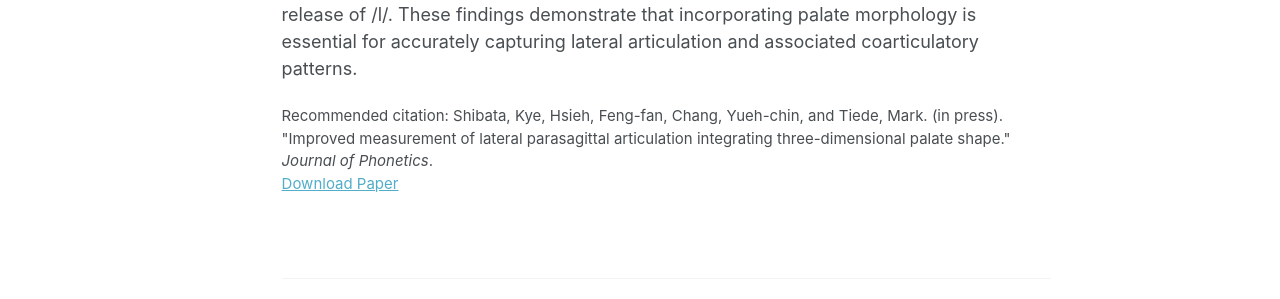
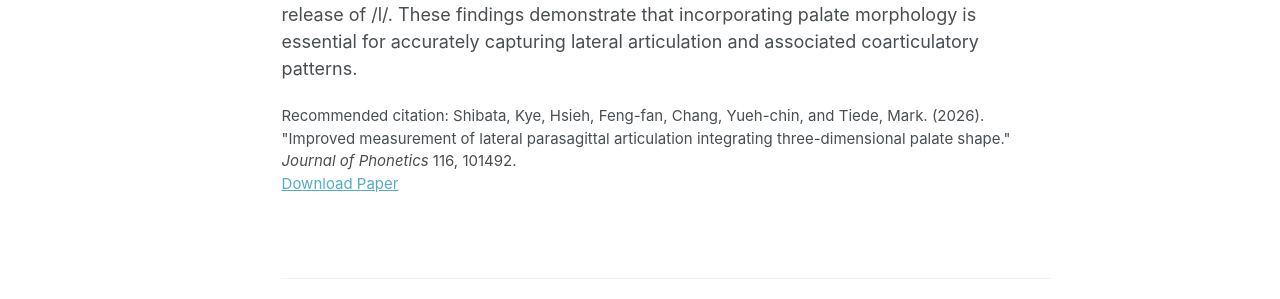
Before and after one commit to xpsh/xpsh.github.io, a Jekyll site: the page built from _publications/2026-03-04-jphon-lateral-3d-palate.md, in a window 1280 px wide and 1318 px high. Shown: the part 601-900 px from the top of the window. Built offline with Jekyll 4.4.1, drawn with Linux system fonts in a browser that asks for light colours; some web fonts are replaced; a script bundle is joined from its source files by our own code; library files that are not in the unit come from our copies.

Commit message:
Update citation with publication details

```diff
--- a/_publications/2026-03-04-jphon-lateral-3d-palate.md
+++ b/_publications/2026-03-04-jphon-lateral-3d-palate.md
@@ -8,7 +8,7 @@ date: 2026-05-01
 venue: 'Journal of Phonetics'
 status: 'published'
 paperurl: https://doi.org/10.1016/j.wocn.2026.101492
-citation: 'Shibata, Kye, Hsieh, Feng-fan, Chang, Yueh-chin, and Tiede, Mark. (in press). &quot;Improved measurement of lateral parasagittal articulation integrating three-dimensional palate shape.&quot; <i>Journal of Phonetics</i>.'
+citation: 'Shibata, Kye, Hsieh, Feng-fan, Chang, Yueh-chin, and Tiede, Mark. (2026). &quot;Improved measurement of lateral parasagittal articulation integrating three-dimensional palate shape.&quot; <i>Journal of Phonetics</i> 116, 101492.'
 ---
 Abstract:
 This study uses electromagnetic articulography to examine the articulation of three coronal sounds in Taiwanese Mandarin: /l/, /t/, and /n/. Two methods are employed to analyze their lateral kinematics. The first compares the positions of parasagittal sensors with those of midsagittal sensors, quantifying lateralization based on their relative positions, with laterals expected to be produced with lowered sides of the tongue. The second compares the positions of the parasagittal sensors against the position of an estimated three-dimensional palate surface model of the speaker. Results from the first method indicated that lateral consonants do not necessarily involve lowering of the sides of the tongue relative to the midsagittal position. Results from the second method indicated that a significantly larger opening is measured between the parasagittal sensors and the palate for the lateral /l/ when compared to /t/ and /n/. Together, the results indicate that including the position of the palate is critical when quantifying lateralization. Coarticulatory effects of the following vowel were also more clearly interpreted from the second method, with the high-front vowel /i/ triggering lateral tongue bracing prior to the release of /l/. These findings demonstrate that incorporating palate morphology is essential for accurately capturing lateral articulation and associated coarticulatory patterns.
```
